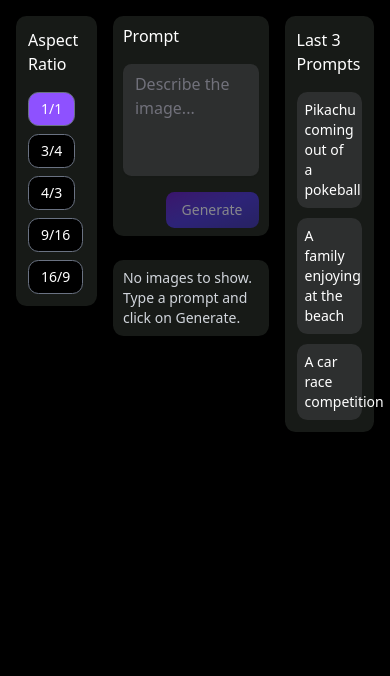
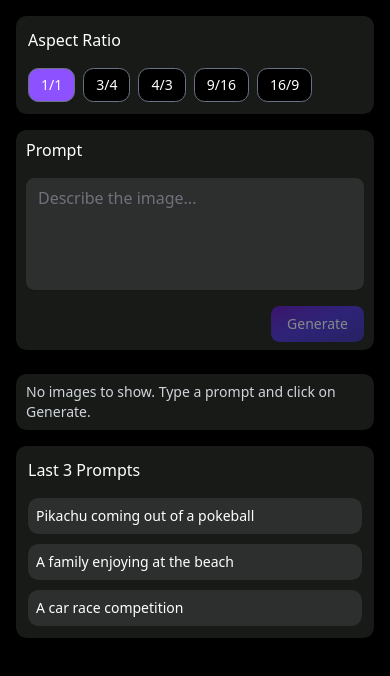
Before and after one commit to HimanshuS1nha/AI-Image-Generator, a React (Vite) app in the folder desktop/: page / in a window 390 px wide. Shown: the top 676 px of the page. Built offline with nearby package versions, Linux system fonts and the light colour scheme.

Commit message:
Responsiveness added

```diff
--- a/desktop/src/App.tsx
+++ b/desktop/src/App.tsx
@@ -40,7 +40,8 @@ const App = () => {
     setTheme("dark");
   }, []);
   return (
-    <div className="flex gap-x-4 px-4 mt-4">
+    <div className="flex justify-center mt-4 px-4">
+      <div className="flex flex-col lg:flex-row gap-4 max-w-[1200px] w-full justify-center">
         <ConfigSection
           aspectRatio={aspectRatio}
           setAspectRatio={setAspectRatio}
@@ -56,6 +57,7 @@ const App = () => {
 
         <HistorySection />
       </div>
+    </div>
   );
 };
 
--- a/desktop/src/components/config-section.tsx
+++ b/desktop/src/components/config-section.tsx
@@ -12,7 +12,7 @@ const ConfigSection = ({
   setAspectRatio: React.Dispatch<React.SetStateAction<string>>;
 }) => {
   return (
-    <div className="flex flex-col gap-y-4 p-3 rounded-lg w-[25%] bg-[#171a17] h-fit">
+    <div className="flex flex-col gap-y-4 p-3 rounded-lg w-full lg:w-[25%] bg-[#171a17] h-fit">
       <p>Aspect Ratio</p>
 
       <div className="flex gap-2 items-center flex-wrap">
@@ -26,9 +26,7 @@ const ConfigSection = ({
               )}
               onClick={() => setAspectRatio(ratio.value)}
             >
-              <p className="text-sm">
-                {ratio.value}
-              </p>
+              <p className="text-sm">{ratio.value}</p>
             </div>
           );
         })}
--- a/desktop/src/components/history-section.tsx
+++ b/desktop/src/components/history-section.tsx
@@ -5,7 +5,7 @@ const HistorySection = () => {
     "A car race competition",
   ];
   return (
-    <div className="flex flex-col gap-y-4 p-3 rounded-lg w-[25%] bg-[#171a17] h-fit">
+    <div className="flex flex-col gap-y-4 p-3 rounded-lg w-full lg:w-[25%] bg-[#171a17] h-fit">
       <p>Last 3 Prompts</p>
 
       <div className="flex flex-col gap-y-2.5">
--- a/desktop/src/components/main-section.tsx
+++ b/desktop/src/components/main-section.tsx
@@ -17,7 +17,7 @@ const MainSection = ({
   isPending: boolean;
 }) => {
   return (
-    <div className="flex flex-col gap-y-6 w-[50%]">
+    <div className="flex flex-col gap-y-6 w-full lg:w-[50%]">
       <div className="flex flex-col gap-y-4 py-2 px-2.5 rounded-lg bg-[#171a17]">
         <p>Prompt</p>
         <Textarea
```
Lines whose indentation alone changed are shown as unchanged.
